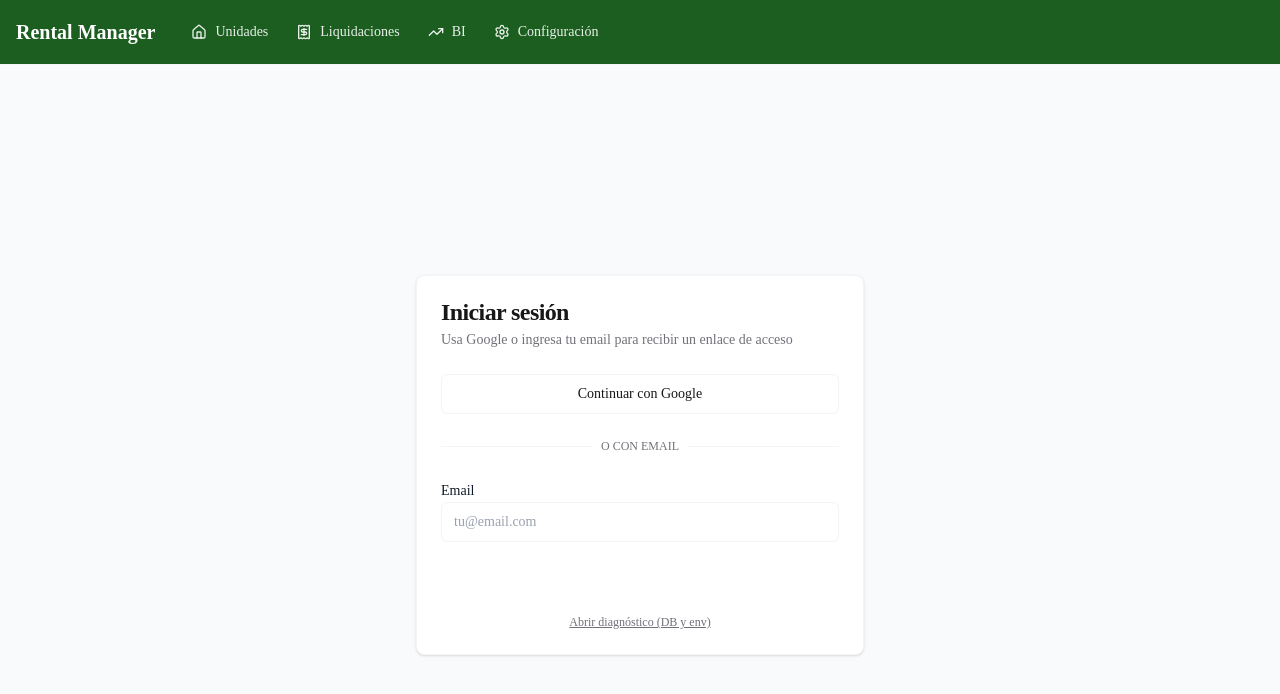
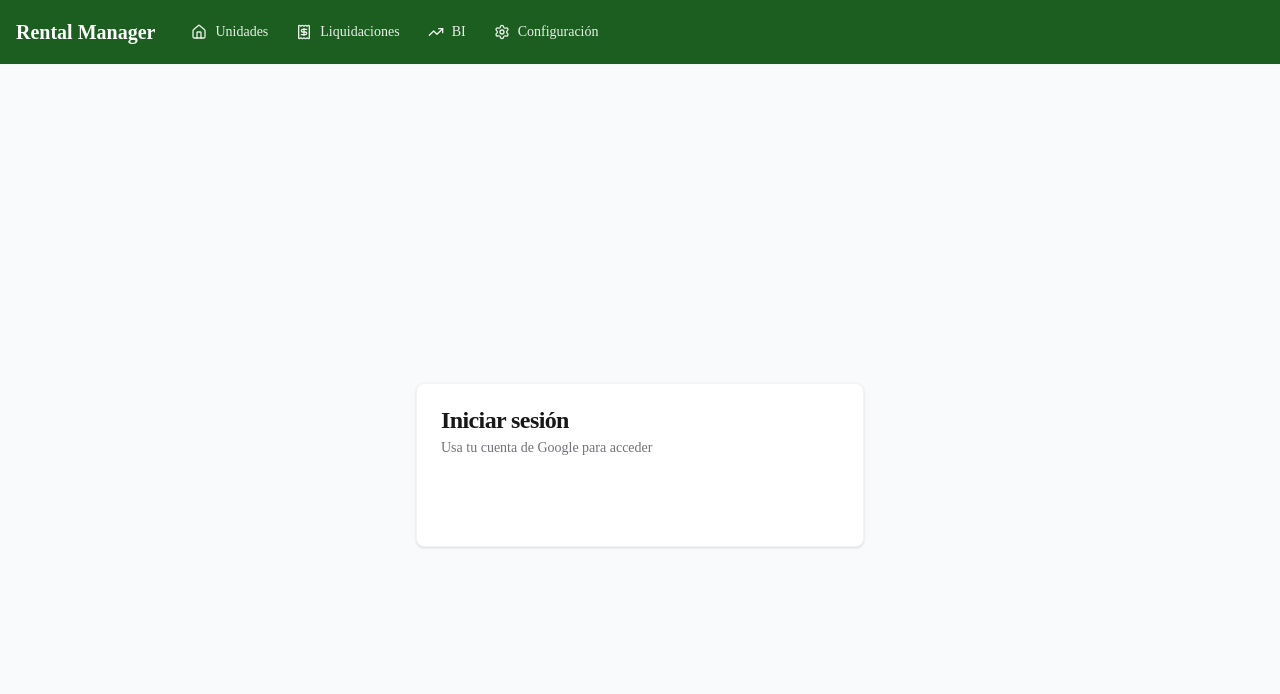
Before and after one commit to carlosberges0-cmyk/rental-manager-v2, a Next.js app: page /auth/signin in a window 1280 px wide. Shown: the top 694 px of the page. Built offline with nearby package versions, Linux system fonts and the light colour scheme.

Commit message:
chore: switch auth to Google only

```diff
--- a/app/auth/signin/page.tsx
+++ b/app/auth/signin/page.tsx
@@ -2,53 +2,15 @@
 
 import { signIn } from "next-auth/react"
 import { useState } from "react"
-import { useRouter } from "next/navigation"
 import { Button } from "@/components/ui/button"
-import { Input } from "@/components/ui/input"
-import { Label } from "@/components/ui/label"
 import { Card, CardContent, CardDescription, CardHeader, CardTitle } from "@/components/ui/card"
 
 export default function SignInPage() {
-  const [email, setEmail] = useState("")
   const [isLoading, setIsLoading] = useState(false)
-  const [error, setError] = useState<string | null>(null)
-  const router = useRouter()
 
-  const handleSubmit = async (e: React.FormEvent) => {
-    e.preventDefault()
+  const handleGoogleSignIn = () => {
     setIsLoading(true)
-    setError(null)
-
-    try {
-      const result = await signIn("email", {
-        email,
-        callbackUrl: "/calendar",
-        redirect: false,
-      })
-
-      if (!result) {
-        setError("No se pudo iniciar el login. Intenta de nuevo.")
-        return
-      }
-
-      if (result.error) {
-        const errorDetail = result.error
-        setError(
-          `Error: ${errorDetail}. Abrí /api/auth/diagnose para ver el diagnóstico (DB, env vars).`
-        )
-        return
-      }
-
-      if (result.url) {
-        // Usually takes you to /auth/verify-request
-        router.push(result.url)
-        return
-      }
-
-      router.push("/auth/verify-request")
-    } finally {
-      setIsLoading(false)
-    }
+    signIn("google", { callbackUrl: "/calendar" })
   }
 
   return (
@@ -57,71 +19,18 @@ export default function SignInPage() {
         <CardHeader>
           <CardTitle>Iniciar sesión</CardTitle>
           <CardDescription>
-            Usa Google o ingresa tu email para recibir un enlace de acceso
+            Usa tu cuenta de Google para acceder
           </CardDescription>
         </CardHeader>
-        <CardContent className="space-y-6">
+        <CardContent>
           <Button
             type="button"
-            variant="outline"
             className="w-full"
             disabled={isLoading}
-            onClick={() => signIn("google", { callbackUrl: "/calendar" })}
+            onClick={handleGoogleSignIn}
           >
-            Continuar con Google
+            {isLoading ? "Redirigiendo..." : "Continuar con Google"}
           </Button>
-          <div className="relative">
-            <div className="absolute inset-0 flex items-center">
-              <span className="w-full border-t" />
-            </div>
-            <div className="relative flex justify-center text-xs uppercase">
-              <span className="bg-background px-2 text-muted-foreground">O con email</span>
-            </div>
-          </div>
-          <form onSubmit={handleSubmit} className="space-y-4">
-            <div className="space-y-2">
-              <Label htmlFor="email">Email</Label>
-              <Input
-                id="email"
-                type="email"
-                placeholder="tu@email.com"
-                value={email}
-                onChange={(e) => setEmail(e.target.value)}
-                required
-              />
-            </div>
-            {error ? (
-              <div className="space-y-3">
-                <div className="rounded-md border border-red-200 bg-red-50 px-3 py-2 text-sm text-red-800">
-                  {error}
-                </div>
-                <p className="text-xs text-muted-foreground">
-                  <a
-                    href="/api/auth/diagnose"
-                    target="_blank"
-                    rel="noopener noreferrer"
-                    className="underline text-primary"
-                  >
-                    Abrir diagnóstico
-                  </a>{" "}
-                  para ver el estado de la DB y variables de entorno.
-                </p>
-              </div>
-            ) : null}
-            <Button type="submit" className="w-full" disabled={isLoading}>
-              {isLoading ? "Enviando..." : "Enviar enlace de acceso"}
-            </Button>
-            <p className="text-center text-xs text-muted-foreground">
-              <a
-                href="/api/auth/diagnose"
-                target="_blank"
-                rel="noopener noreferrer"
-                className="underline hover:no-underline"
-              >
-                Abrir diagnóstico (DB y env)
-              </a>
-            </p>
-          </form>
         </CardContent>
       </Card>
     </div>
--- a/app/auth/verify-request/page.tsx
+++ b/app/auth/verify-request/page.tsx
@@ -1,33 +1,5 @@
-import { Card, CardContent, CardDescription, CardHeader, CardTitle } from "@/components/ui/card"
-import { Mail } from "lucide-react"
-
-const isPreview = process.env.VERCEL_ENV === "preview"
+import { redirect } from "next/navigation"
 
 export default function VerifyRequestPage() {
-  return (
-    <div className="flex min-h-screen items-center justify-center bg-gray-50">
-      <Card className="w-full max-w-md">
-        <CardHeader>
-          <div className="flex justify-center mb-4">
-            <Mail className="h-12 w-12 text-primary" />
-          </div>
-          <CardTitle className="text-center">Revisa tu email</CardTitle>
-          <CardDescription className="text-center">
-            Hemos enviado un enlace de acceso a tu dirección de correo electrónico.
-            Haz clic en el enlace para iniciar sesión.
-          </CardDescription>
-        </CardHeader>
-        <CardContent>
-          <p className="text-sm text-muted-foreground text-center">
-            Si no recibes el email, verifica tu carpeta de spam.
-          </p>
-          {isPreview && (
-            <p className="mt-4 rounded-md border border-amber-200 bg-amber-50 px-3 py-2 text-sm text-amber-800 text-center">
-              En entornos de preview, si no recibes el email, el enlace puede haberse impreso en los logs del servidor (Vercel → Deployment → Logs).
-            </p>
-          )}
-        </CardContent>
-      </Card>
-    </div>
-  )
+  redirect("/auth/signin")
 }
--- a/lib/auth.ts
+++ b/lib/auth.ts
@@ -1,13 +1,11 @@
 import NextAuth, { type NextAuthConfig } from "next-auth"
-import GoogleProvider from "next-auth/providers/google"
-import ResendProvider from "next-auth/providers/resend"
+import Google from "next-auth/providers/google"
 import { PrismaAdapter } from "@auth/prisma-adapter"
-import { Resend } from "resend"
 import { prisma } from "@/lib/prisma"
 
 /**
- * Auth uses Resend API for magic-link emails. No SMTP.
- * Env: RESEND_API_KEY (or AUTH_RESEND_KEY), EMAIL_FROM
+ * Auth uses Google OAuth only.
+ * Env: GOOGLE_CLIENT_ID, GOOGLE_CLIENT_SECRET, NEXTAUTH_SECRET, NEXTAUTH_URL
  */
 
 /** Base URL for callbacks. NEXTAUTH_URL > VERCEL_URL > localhost. */
@@ -22,93 +20,25 @@ if (!process.env.NEXTAUTH_URL && process.env.VERCEL_URL) {
   process.env.NEXTAUTH_URL = `https://${process.env.VERCEL_URL}`
 }
 
-const subject = "Iniciar sesión en Rental Manager"
-const htmlTemplate = (url: string) => `
-  <div style="font-family: Arial, sans-serif; max-width: 600px; margin: 0 auto;">
-    <h1 style="color: #1B5E20; font-size: 24px; margin-bottom: 20px;">Iniciar sesión en Rental Manager</h1>
-    <p style="color: #333; font-size: 16px; line-height: 1.5;">
-      Para iniciar sesión, haz clic en el siguiente enlace:
-    </p>
-    <p style="margin: 20px 0;">
-      <a href="${url}" style="display: inline-block; padding: 12px 24px; background-color: #1B5E20; color: white; text-decoration: none; border-radius: 6px; font-weight: bold;">Iniciar sesión</a>
-    </p>
-    <p style="color: #666; font-size: 14px;">
-      O copia este enlace: <a href="${url}" style="color: #1B5E20; word-break: break-all;">${url}</a>
-    </p>
-    <p style="color: #999; font-size: 12px; margin-top: 30px;">Este enlace expirará en 24 horas.</p>
-  </div>
-`
-const textTemplate = (url: string) =>
-  `Para iniciar sesión, haz clic en el siguiente enlace:\n\n${url}\n\nEste enlace expirará en 24 horas.`
-
-function customSendVerificationRequest(params: {
-  identifier: string
-  url: string
-  provider?: { from?: string }
-}) {
-  const url = params?.url ?? ""
-  const identifier = params?.identifier ?? ""
-  const from = (process.env.EMAIL_FROM ?? params?.provider?.from ?? "").trim()
-  const apiKey = process.env.RESEND_API_KEY ?? process.env.AUTH_RESEND_KEY
-
-  if (!apiKey) {
-    console.error("[AUTH EMAIL] RESEND_API_KEY and AUTH_RESEND_KEY are not set")
-    return Promise.resolve()
-  }
-
-  if (!from) {
-    console.error("[AUTH EMAIL] EMAIL_FROM is not set")
-    return Promise.resolve()
-  }
-
-  const resend = new Resend(apiKey)
-  return resend.emails
-    .send({
-      from,
-      to: identifier,
-      subject,
-      html: htmlTemplate(url),
-      text: textTemplate(url),
-    })
-    .then(({ data, error }) => {
-      if (error) {
-        console.error("[AUTH EMAIL SEND FAILED]", JSON.stringify(error, null, 2))
-      } else {
-        console.log("[AUTH EMAIL SEND OK]", { to: identifier, resendId: data?.id })
-      }
-    })
-    .catch((err) => {
-      console.error("[AUTH EMAIL SEND FAILED]", err instanceof Error ? err.message : String(err), err)
-    }) as Promise<void>
-}
-
 export const authOptions = {
   adapter: PrismaAdapter(prisma) as any,
   secret: process.env.NEXTAUTH_SECRET || process.env.AUTH_SECRET,
   trustHost: true,
   debug: process.env.NODE_ENV === "development" || process.env.VERCEL_ENV === "preview",
   providers: [
-    GoogleProvider({
+    Google({
       clientId: process.env.GOOGLE_CLIENT_ID ?? "",
       clientSecret: process.env.GOOGLE_CLIENT_SECRET ?? "",
-    }),
-    ResendProvider({
-      id: "email",
-      apiKey: process.env.RESEND_API_KEY ?? process.env.AUTH_RESEND_KEY ?? "",
-      from: process.env.EMAIL_FROM ?? "",
-      sendVerificationRequest: customSendVerificationRequest,
     }),
   ],
   pages: {
     signIn: "/auth/signin",
-    verifyRequest: "/auth/verify-request",
   },
   session: {
     strategy: "jwt",
   },
   callbacks: {
-    async signIn({ email }) {
-      if (email?.verificationRequest) return true
+    async signIn() {
       return true
     },
     async session({ session, token }) {
```
